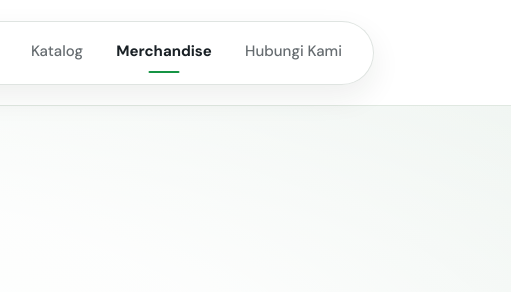
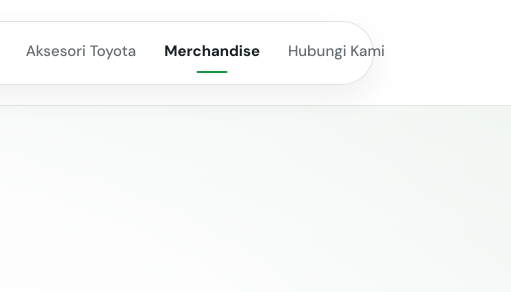
Before and after one commit to nurhidayatkusuma03/tco-toyota, a plain HTML site: page merchandise-detail.html in a window 1280 px wide. Shown: the top 292 px of the page, 491-1002 px from the left. Drawn offline with Linux system fonts and the light colour scheme.

Commit message:
Rename Katalog navigation to Aksesori Toyota

```diff
--- a/merchandise-detail.html
+++ b/merchandise-detail.html
@@ -18,7 +18,7 @@
       <a href="index.html#home" class="logo-toyota" aria-label="Toyota, kembali ke home"><img src="assets/toyota-beyond.png" alt="Toyota Let's Go Beyond"></a>
       <nav class="main-nav" id="main-nav" aria-label="Navigasi utama">
         <a href="index.html#home" class="nav-link">Home</a>
-        <a href="index.html#katalog" class="nav-link">Katalog</a>
+        <a href="index.html#katalog" class="nav-link">Aksesori Toyota</a>
         <a href="index.html#merchandise" class="nav-link active" aria-current="page">Merchandise</a>
         <a href="index.html#contact" class="nav-link">Hubungi Kami</a>
       </nav>
@@ -28,7 +28,7 @@
       </div>
     </div>
     <nav class="mobile-nav" id="mobile-nav" aria-label="Navigasi seluler" hidden>
-      <a href="index.html#home">Home</a><a href="index.html#katalog">Katalog</a><a href="index.html#merchandise" aria-current="page">Merchandise</a><a href="index.html#contact">Hubungi Kami</a>
+      <a href="index.html#home">Home</a><a href="index.html#katalog">Aksesori Toyota</a><a href="index.html#merchandise" aria-current="page">Merchandise</a><a href="index.html#contact">Hubungi Kami</a>
     </nav>
   </header>
   <main class="merch-detail-main">
```
